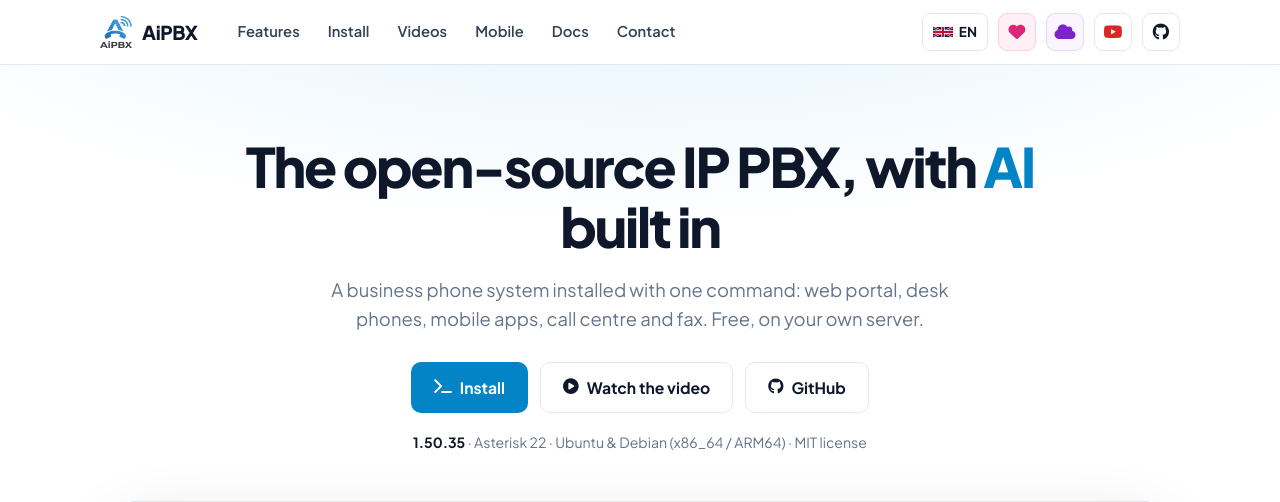
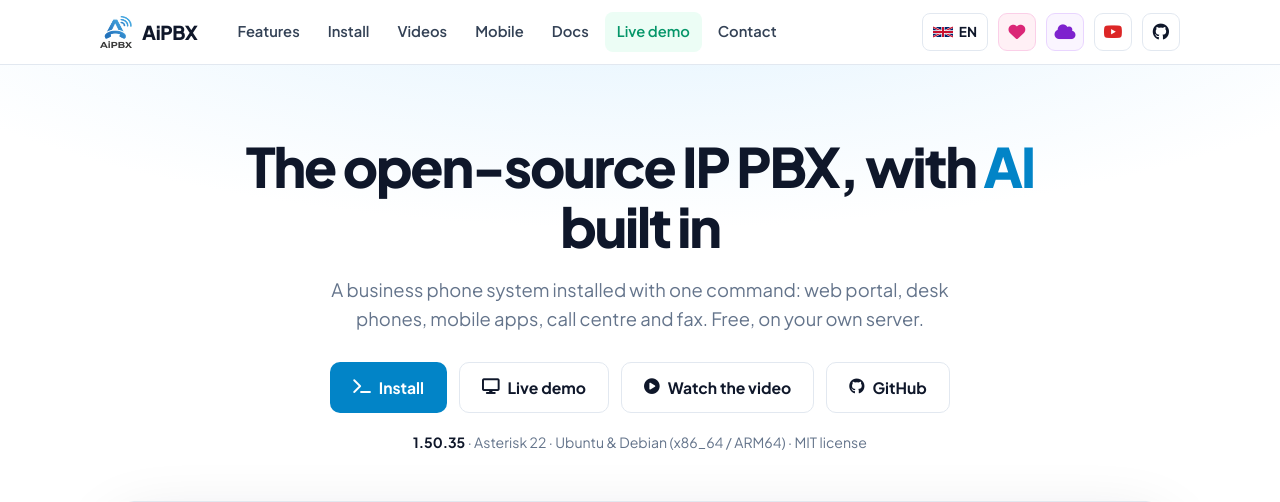
Before and after one commit to mahirgul/AiPBX-web, a PHP site: page /index.php in a window 1280 px wide. Shown: the top 502 px of the page. Run offline with PHP 8.4, Linux system fonts and the light colour scheme; data that the repository does not hold is empty.

Commit message:
Live demo link: green menu item and a hero button, in the visitor's language (aipbx.bid/demo)

```diff
--- a/css/site.css
+++ b/css/site.css
@@ -28,6 +28,10 @@
 .sx-links { display: flex; gap: 4px; list-style: none; margin: 0; padding: 0; flex: 1; }
 .sx-links a { display: block; padding: 8px 12px; border-radius: 8px; color: var(--sx-text) !important; text-decoration: none !important; font-weight: 600; font-size: .92rem; }
 .sx-links a:hover, .sx-links a.active { color: var(--sx-primary) !important; background: #f0f9ff; }
+/* The live demo stands out from the other menu items. */
+.sx-links a.sx-demo, .sx-mobile a.sx-demo { color: var(--sx-green) !important; }
+.sx-links a.sx-demo { background: #ecfdf5; }
+.sx-links a.sx-demo:hover { color: #fff !important; background: var(--sx-green); }
 .sx-actions { display: flex; align-items: center; gap: 10px; }
 .sx-lang { position: relative; }
 .sx-lang-btn { display: flex; align-items: center; gap: 6px; padding: 7px 10px; border: 1px solid var(--sx-line); border-radius: 8px; background: #fff; cursor: pointer; font: inherit; font-weight: 700; font-size: .85rem; color: var(--sx-ink); }
--- a/includes/navbar.php
+++ b/includes/navbar.php
@@ -20,6 +20,8 @@ $navItems = [
     ['/videos',   t('Videolar', 'Videos', 'Videos', az: 'Videolar'), 'videos'],
     ['/mobile',   t('Mobil', 'Mobile', 'Mobil', az: 'Mobil'), 'mobile'],
     ['/docs',     t('Belgeler', 'Docs', 'Doku', az: 'Sənədlər'), 'docs'],
+    // The portal itself with made-up data, in the visitor's language (no Azerbaijani portal copy).
+    ['https://aipbx.bid/demo/' . (in_array($LANG, ['tr', 'de'], true) ? $LANG : 'en') . '/dashboard/', t('Canlı demo', 'Live demo', 'Live-Demo', az: 'Canlı demo'), ''],
     ['/contact',  t('İletişim', 'Contact', 'Kontakt', az: 'Əlaqə'), 'contact'],
 ];
 ?>
@@ -30,7 +32,7 @@ $navItems = [
         </a>
         <ul class="sx-links">
             <?php foreach ($navItems as [$href, $label, $key]): ?>
-                <li><a href="<?= $href ?>"<?= ($key !== '' && ($page ?? '') === $key) ? ' class="active"' : '' ?>><?= $label ?></a></li>
+                <li><a href="<?= $href ?>"<?= str_contains($href, '/demo/') ? ' class="sx-demo"' : (($key !== '' && ($page ?? '') === $key) ? ' class="active"' : '') ?>><?= $label ?></a></li>
             <?php endforeach; ?>
         </ul>
         <div class="sx-actions">
@@ -53,7 +55,7 @@ $navItems = [
     </div>
     <div class="sx-mobile" id="sxMobile">
         <?php foreach ($navItems as [$href, $label]): ?>
-            <a href="<?= $href ?>"><?= $label ?></a>
+            <a href="<?= $href ?>"<?= str_contains($href, '/demo/') ? ' class="sx-demo"' : '' ?>><?= $label ?></a>
         <?php endforeach; ?>
         <a href="https://github.com/sponsors/mahirgul" class="sx-sponsor" target="_blank" rel="noopener"><i class="fa-solid fa-heart"></i> <?= t('GitHub\'da Sponsor Olun', 'Sponsor on GitHub', 'Auf GitHub sponsern', az: 'GitHub-da sponsor olun') ?></a>
         <a href="https://signup.upcloud.com/?promo=affiliate-aipbx250&amp;utm_source=aipbx&amp;utm_medium=affiliate&amp;utm_campaign=affiliate-aipbx250" class="sx-upcloud" target="_blank" rel="noopener sponsored"><i class="fa-solid fa-cloud"></i> <?= t('UpCloud ($250 Ücretsiz Kredi)', 'UpCloud ($250 Free Credit)', 'UpCloud ($250 Startguthaben)', az: 'UpCloud ($250 Pulsuz Kredit)') ?></a>
--- a/index.php
+++ b/index.php
@@ -28,6 +28,7 @@ require_once __DIR__ . '/includes/content.php';
             ) ?></p>
             <div class="sx-hero-cta">
                 <a href="/install" class="sx-btn sx-btn-primary"><i class="fa-solid fa-terminal"></i> <?= t('Kurulum', 'Install', 'Installieren', az: 'Quraşdırma') ?></a>
+                <a href="https://aipbx.bid/demo/<?= in_array($LANG, ['tr', 'de'], true) ? $LANG : 'en' ?>/dashboard/" class="sx-btn sx-btn-ghost"><i class="fa-solid fa-display"></i> <?= t('Canlı demo', 'Live demo', 'Live-Demo', az: 'Canlı demo') ?></a>
                 <a href="/videos" class="sx-btn sx-btn-ghost"><i class="fa-solid fa-circle-play"></i> <?= t('Videoyu izle', 'Watch the video', 'Video ansehen', az: 'Videoya bax') ?></a>
                 <a href="https://github.com/mahirgul/AiPBX" class="sx-btn sx-btn-ghost" target="_blank" rel="noopener"><i class="fa-brands fa-github"></i> GitHub</a>
             </div>
```
